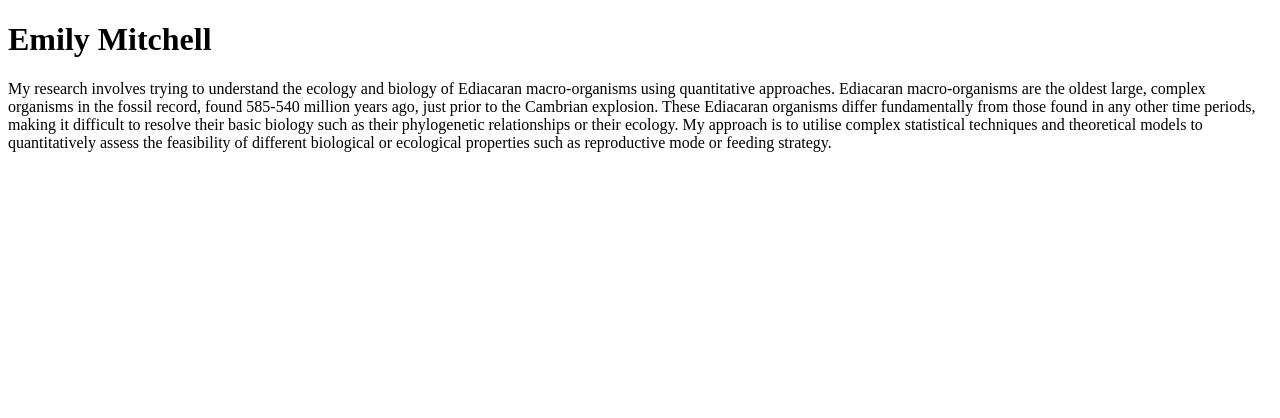
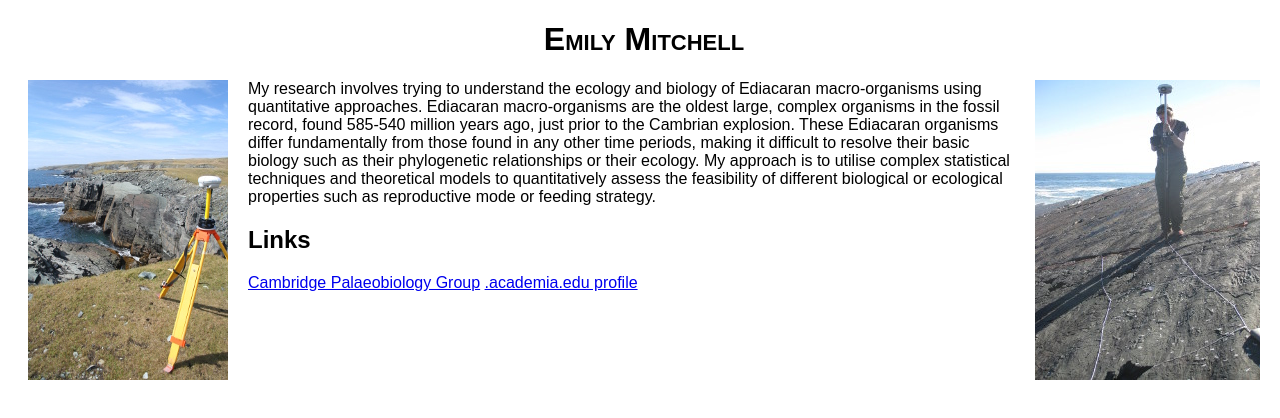
Before and after one commit to ndmitchell/egmitchell.co.uk, a plain HTML site: page index.html in a window 1280 px wide. Drawn offline with Linux system fonts and the light colour scheme.

Commit message:
Update with images, text, and style that doesn't make Emily vomit

```diff
--- a/index.html
+++ b/index.html
@@ -3,11 +3,22 @@
     <head>
         <meta charset="utf-8"></meta>
         <title>Emily Mitchell Homepage</title>
+<style type="text/css">
+h1 {text-align: center; font-variant: small-caps;}
+p, body {font-family: sans-serif; padding-left: 20px; margin-right: 20px;}
+</style>
     </head>
     <body>
 <h1>Emily Mitchell</h1>
+<img style="float:left; margin-right: 20px;" src="mistaken-point-transmitter.jpg" />
+<img style="float:right; margin-left: 20px;" src="emily-mitchell.jpg" />
 <p>
 My research involves trying to understand the ecology and biology of Ediacaran macro-organisms using quantitative approaches.  Ediacaran macro-organisms are the oldest large, complex organisms in the fossil record, found 585-540 million years ago, just prior to the Cambrian explosion.   These Ediacaran organisms differ fundamentally from those found in any other time periods, making it difficult to resolve their basic biology such as their phylogenetic relationships or their ecology.  My approach is to utilise complex statistical techniques and theoretical models to quantitatively assess the feasibility of different biological or ecological properties such as reproductive mode or feeding strategy.
 </p>
+
+<h2>Links</h2>
+<a href="http://www.esc.cam.ac.uk/research/palaeobiology">Cambridge Palaeobiology Group</a>
+<a href="http://cambridge.academia.edu/EmilyMitchell">.academia.edu profile</a>
+
     </body>
 </html>
```
Also changed, not shown: emily-mitchell.jpg (added), mistaken-point-transmitter.jpg (added).
